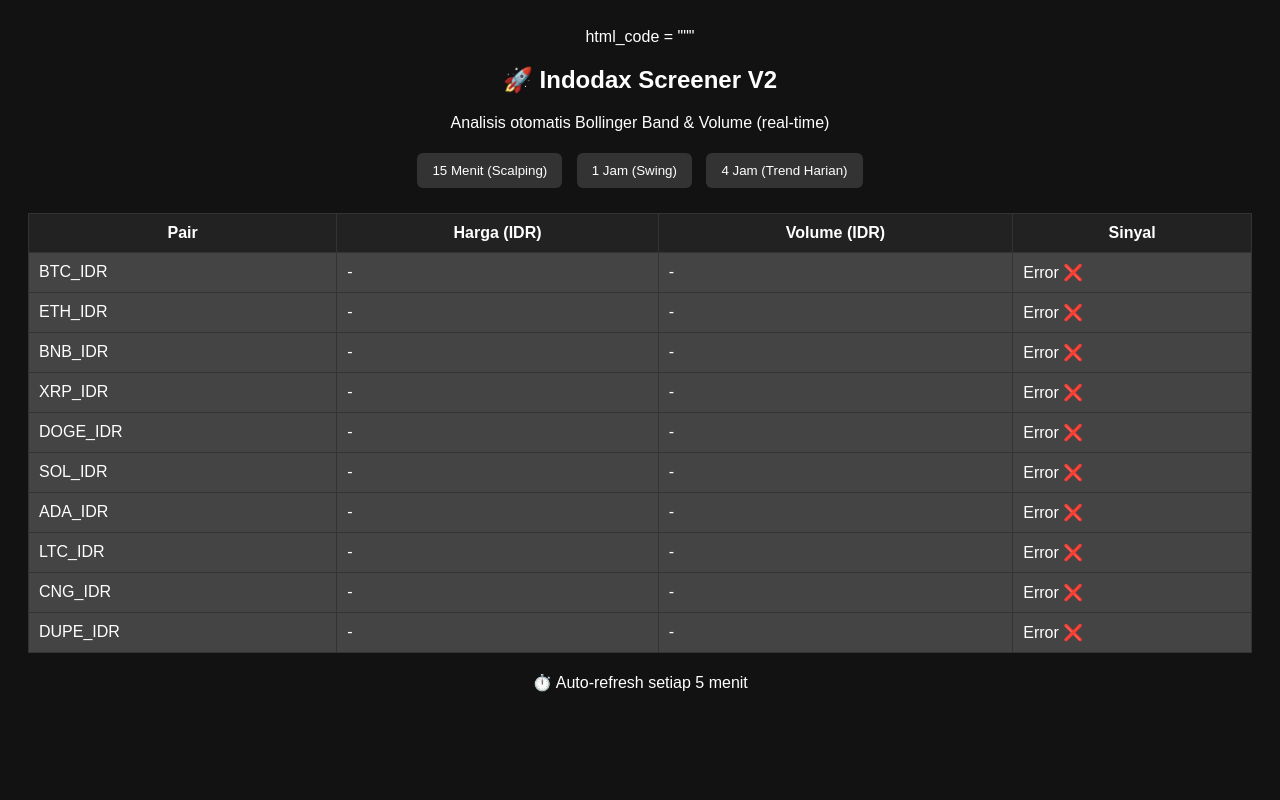
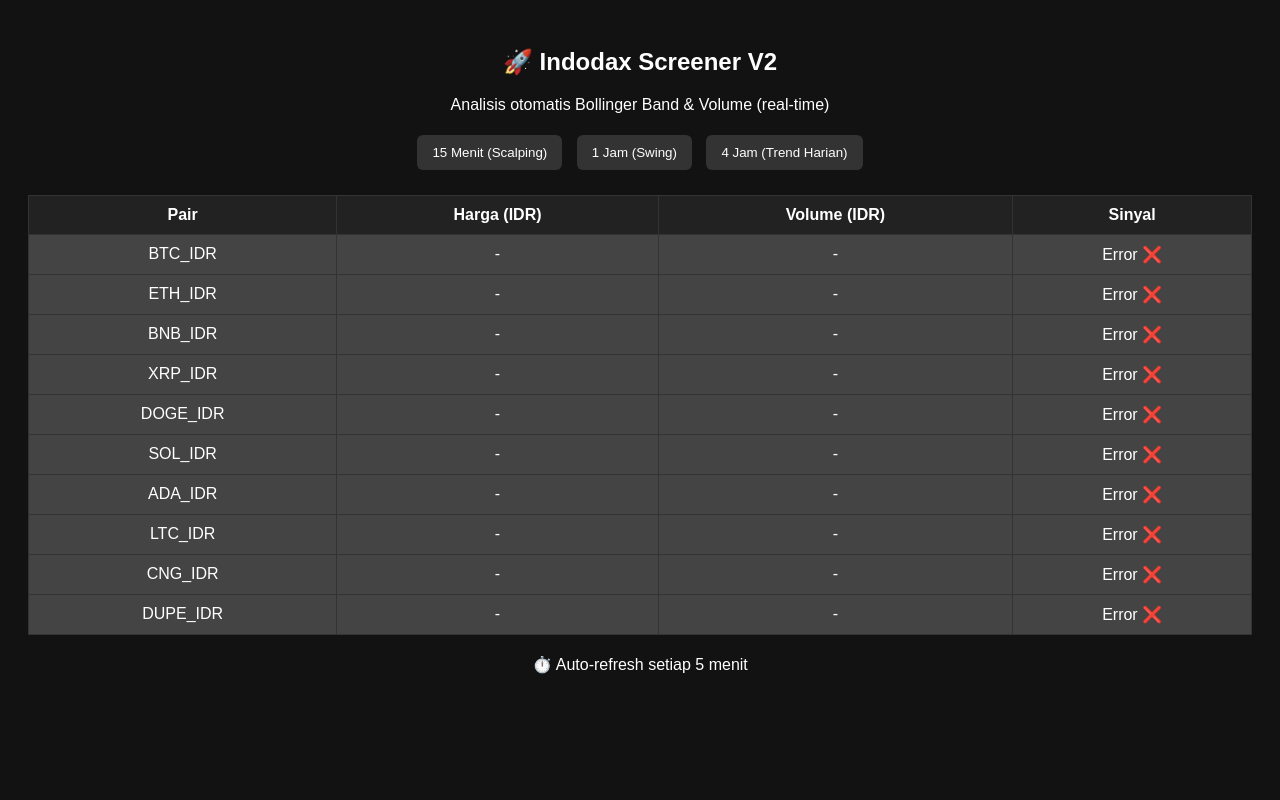
Before and after one commit to kopen1/Indodax, a Flask app: page / in a window 1280 px wide. Run offline with Flask 3, Linux system fonts and the light colour scheme; data that the repository does not hold is empty.

Commit message:
Update index.html

```diff
--- a/templates/index.html
+++ b/templates/index.html
@@ -1,4 +1,3 @@
-html_code = """
 <!DOCTYPE html>
 <html lang="id">
 <head>
```
